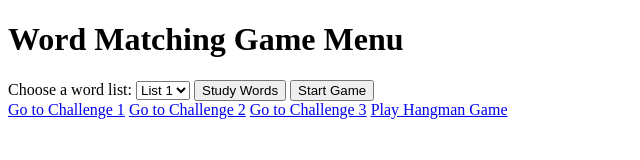
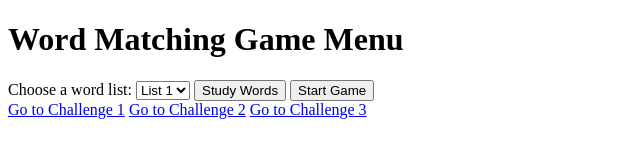
Before and after one commit to chagoo/chagoo.github.io, a plain HTML site: page menu.html in a window 1280 px wide. Shown: the whole page, without its empty margins (0-640 px from the left). Drawn offline with Linux system fonts and the light colour scheme.

Commit message:
Update menu.html

```diff
--- a/menu.html
+++ b/menu.html
@@ -29,7 +29,6 @@
         <a href="challenge1.html">Go to Challenge 1</a>
         <a href="challenge2.html">Go to Challenge 2</a>
         <a href="challenge3.html" id="challenge3-link">Go to Challenge 3</a> <!-- New Challenge link -->
-        <a href="hangman.html" id="hangman-link">Play Hangman Game</a> <!-- New Hangman Game link -->
     </div>
 
     <!-- Modal for word list (Study words) -->
```
